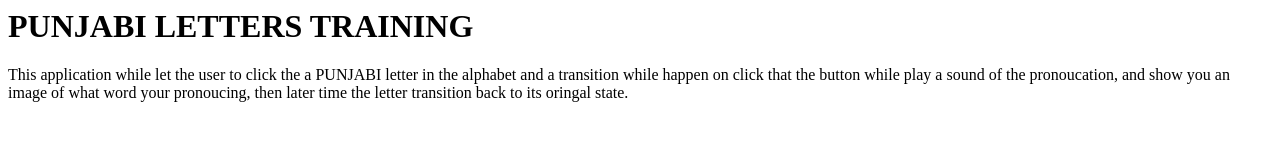
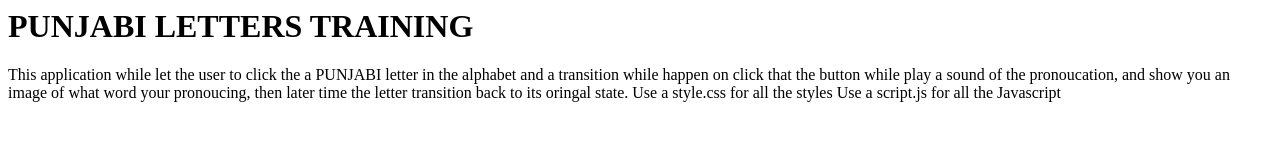
Before and after one commit to PraimJ/PUNJABI_LETTERS, a plain HTML site: page index.html in a window 1280 px wide. Drawn offline with Linux system fonts and the light colour scheme.

Commit message:
Added Description into the P-TAG

```diff
--- a/index.html
+++ b/index.html
@@ -3,4 +3,8 @@
     in the alphabet and a transition while happen on click that the button while
     play a sound of the pronoucation, and show you an image of what word your pronoucing,
     then later time the letter transition back to its oringal state.
+
+    Use a style.css for all the styles
+    Use a script.js for all the Javascript
+
 </p>
```
